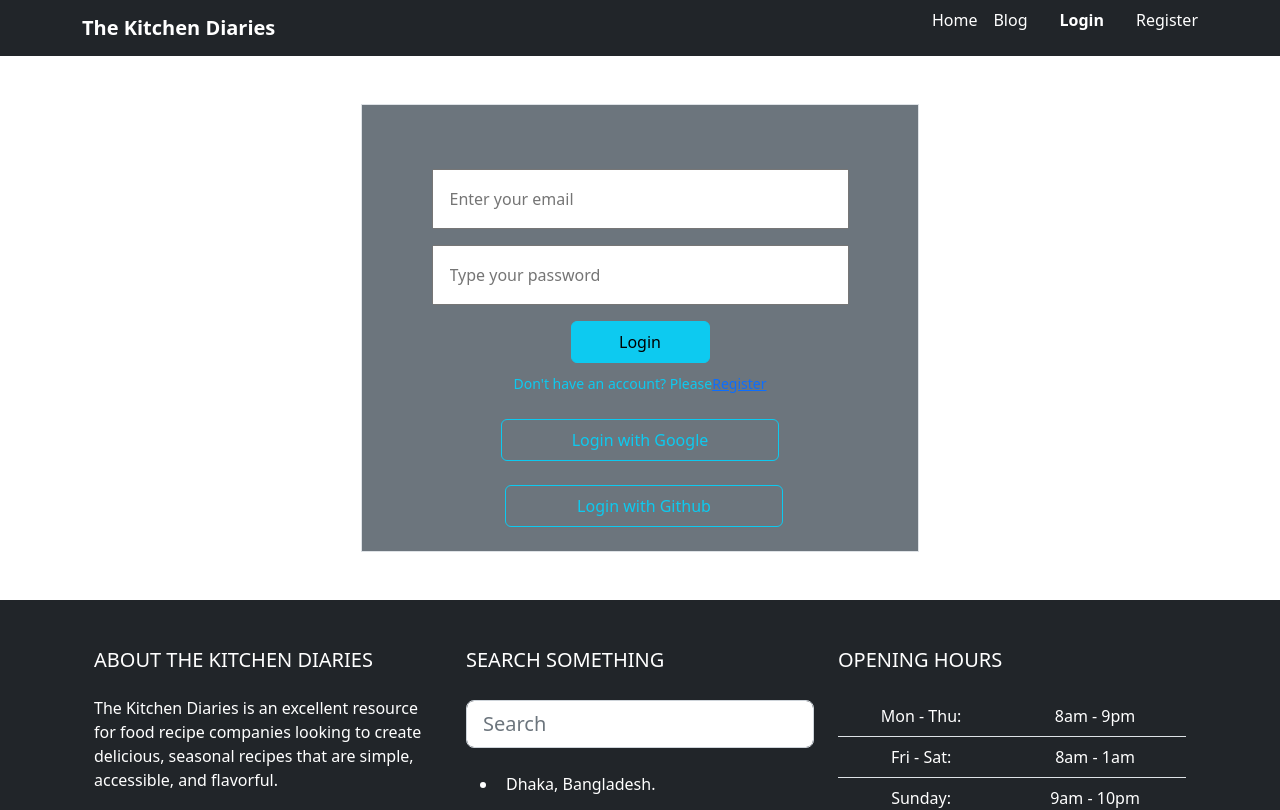
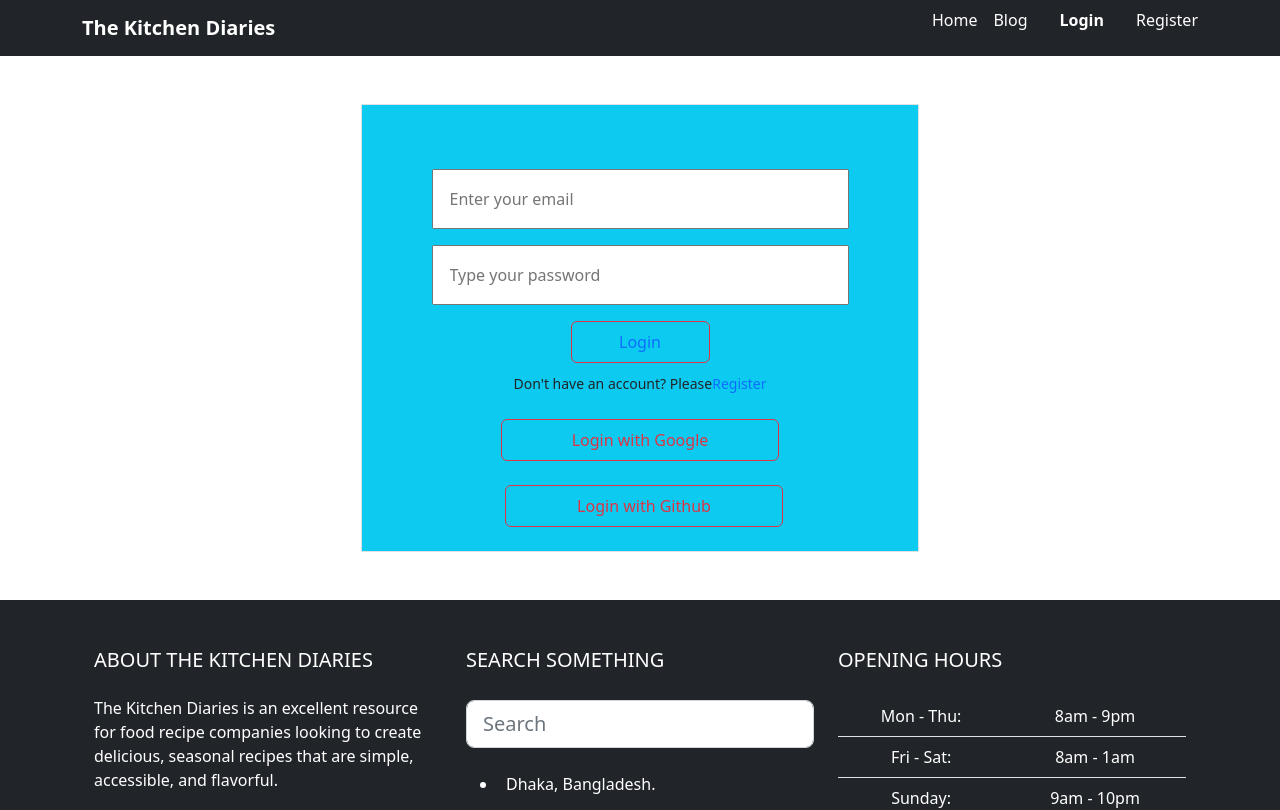
Before and after one commit to wd-ayesha/the-kitchen-diaries-client, a React (Vite) app: page /login in a window 1280 px wide. Shown: the top 810 px of the page. Built offline with nearby package versions, Linux system fonts and the light colour scheme; no server answers.

Commit message:
error msg added to login page

```diff
--- a/src/pages/ChefDetails/ChefDetails.jsx
+++ b/src/pages/ChefDetails/ChefDetails.jsx
@@ -1,7 +1,7 @@
 import React, { useEffect, useState } from "react";
 import { useParams } from "react-router-dom";
 import DetailCard from "./../Home/DetailCard/DetailCard";
-import { Card } from "react-bootstrap";
+import { Card, Image } from "react-bootstrap";
 import './ChefDEtails.css'
 
 const ChefDetails = () => {
--- a/src/pages/Home/Chefs/Chefs.jsx
+++ b/src/pages/Home/Chefs/Chefs.jsx
@@ -22,11 +22,11 @@ const Chefs = () => {
                 chefs?.bangladeshi_chefs?.map((chef) => (
                   <Col className="border pt-3 text-center bg-secondary bg-gradient text-white" key={chef?.id} chef={chef} md={6}>
                    <Card.Img className="h-50 w-50 img-thumbnail mb-2" src={chef?.img_url} />
-                    <Card.Title className="fs-2">{chef.name}</Card.Title>
+                    <Card.Title className="fs-2">{chef?.name}</Card.Title>
                     <Card.Text>
-                      Years of experience: {chef.experience_years} <br />
-                      Numbers of recipes: {chef.num_recipes} <br />
-                      Likes: {chef.likes}
+                      Years of experience: {chef?.experience_years} <br />
+                      Numbers of recipes: {chef?.num_recipes} <br />
+                      Likes: {chef?.likes}
                     </Card.Text>
                     <div>
                       <Link to={`/${chef?.id}`}>
--- a/src/pages/Login/Login.jsx
+++ b/src/pages/Login/Login.jsx
@@ -4,18 +4,18 @@ import { Link } from "react-router-dom";
 import { getAuth, signInWithPopup } from "firebase/auth";
 import app from "../../firebase/firebase.config";
 
-
 const Login = () => {
   const [user, setUser] = useState(null);
+  const [error, setError] = useState(null);
   const auth = getAuth(app);
   const { loginUser, googleProvider, githubProvider } = useContext(AuthContext);
-
 
   const handleLogin = (e) => {
     e.preventDefault();
     const form = e.target;
     const email = form.email.value;
     const password = form.password.value;
+
     console.log(email, password);
     loginUser(email, password)
       .then((result) => {
@@ -25,6 +25,10 @@ const Login = () => {
       })
       .catch((error) => {
         console.log(error.message);
+        if (email !== password) {
+          setError('Invalid email or password');
+          return;
+        }
       });
   };
   const handleGoogleSignIn = () => {
@@ -51,8 +55,8 @@ const Login = () => {
   return (
     <div>
       <div className="container">
-        <div className="border w-50 m-auto text-center my-5 pt-5 bg-secondary">
-          <p className="text-danger"></p>
+        <div className="border w-50 m-auto text-center my-5 pt-5 bg-info">
+          <p className="text-danger">{error}</p>
           <form onSubmit={handleLogin}>
             <input
               className="p-3 w-75 mb-3"
@@ -70,31 +74,25 @@ const Login = () => {
               required
             />
             <br />
-            <button className="btn btn-info w-25 p-2">Login</button> <br />
+            <button className="btn btn-outline-danger w-25 p-2"><Link className="text-decoration-none">Login</Link></button> <br />
             <p className="p-2">
-              <small className="text-info">
+              <small className="text-dark">
                 Don't have an account? Please
-                <Link to="/register">Register</Link>
+                <Link className="text-decoration-none" to="/register">Register</Link>
               </small>
             </p>
             <button
               onClick={handleGoogleSignIn}
-              className="btn btn-outline-info w-50 p-2 mb-4"
+              className="btn btn-outline-danger w-50 p-2 mb-4"
             >
               Login with Google
             </button>
 
-            <button onClick={handleGithubSignIn} className="btn btn-outline-info w-50 p-2 mb-4 ms-2">
+            <button onClick={handleGithubSignIn} className="btn btn-outline-danger w-50 p-2 mb-4 ms-2">
               Login with Github
             </button>
           </form>
-    {/*       {
-            user && <div>
-              <h3>User: {user.displayName}</h3>
-              <p>Email: {user.email}</p>
-              <img className="w-25 mb-4" src={user.photoURL} alt="" />
-            </div>
-          } */}
+
         </div>
       </div>
     </div>
--- a/src/pages/Register/Register.jsx
+++ b/src/pages/Register/Register.jsx
@@ -29,7 +29,7 @@ const Register = () => {
           setError("Please enter your email and password");
           return;
         }
-        if (password.length < 6) {
+        else if (password.length < 6) {
           setError("Password must be at least 6 characters long");
           return;
         }
@@ -38,7 +38,7 @@ const Register = () => {
   return (
     <div>
       <div className="container">
-        <div className="border w-50 m-auto text-center my-5 pt-5 bg-secondary">
+        <div className="border w-50 m-auto text-center my-5 pt-5 bg-info">
           <p className="text-danger fs-5">{error}</p>
           <p className="text-success fs-5">{success}</p>
           <form onSubmit={handleRegistration}>
@@ -47,7 +47,7 @@ const Register = () => {
               type="text"
               name="name"
               placeholder="Enter your Name"
-              required
+
             />
             <br />
             <input
@@ -55,7 +55,7 @@ const Register = () => {
               type="email"
               name="email"
               placeholder="Enter your email"
-              required
+
             />
             <br />
             <input
@@ -63,7 +63,7 @@ const Register = () => {
               type="password"
               name="password"
               placeholder="Type your password"
-              required
+
             />
             <br />
             <input
@@ -73,9 +73,9 @@ const Register = () => {
               placeholder="Enter your image URL"
             />
             <br />
-            <button className="btn btn-info w-25 p-2">Register</button> <br />
+            <button className="btn btn-outline-danger w-25 p-2">Register</button> <br />
             <p className="p-2">
-              <small className="text-info">
+              <small className="text-secondary">
                 Already have an account? Please <Link to="/login">Login</Link>
               </small>
             </p>
```
Also changed, not shown: 1 other file (tests, documents, lock files or other folders).
